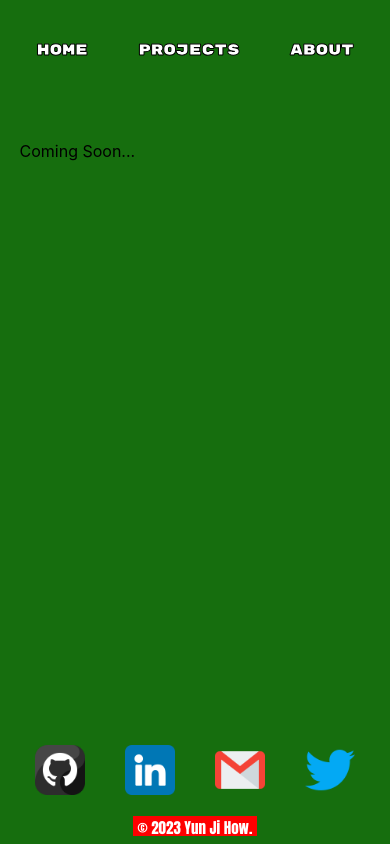
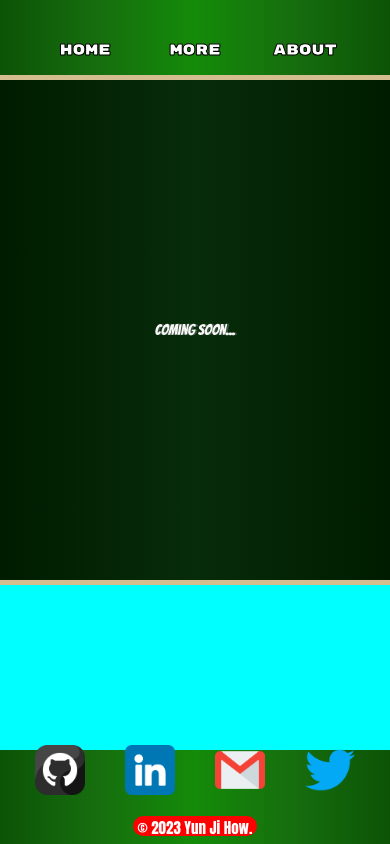
Before and after one commit to yunji0387/my-portfolio, a React (Create React App) app: page /About in a window 390 px wide. Built offline with nearby package versions, Linux system fonts and the light colour scheme; a web font is replaced by a local one.

Commit message:
fix and refactor navbar

```diff
--- a/src/partials/Intro.css
+++ b/src/components/Intro.css
@@ -3,14 +3,15 @@
   justify-content: center;
   align-items: center;
   background-color: rgb(7, 44, 10);
+  background-image: linear-gradient(to right, rgb(0, 28, 0), rgb(7, 44, 10), rgb(0, 28, 0));
   border-top: 5px solid rgb(212, 190, 143); /* Add a 2px solid black top border */
   border-bottom: 5px solid rgb(212, 190, 143);
   width: 100%;
+  height: 100%;
 }
 
-.intro-section {
-  /* background-color: blueviolet; */
-}
+/* .intro-section {
+} */
 
 .intro-text {
   text-align: center;
@@ -24,9 +25,6 @@
   color: rgb(248, 245, 245);
   /* -webkit-text-stroke: 1px white; */
   text-shadow: 2px 0 rgb(53, 83, 63);
-  /* background-color: aliceblue; */
-  /* padding: 25px 5%; */
-  /* background-color: antiquewhite; */
   padding-top: 25px;
   padding-bottom: 25px;
   width: 800px;
@@ -44,7 +42,6 @@
         margin-top: -100px;
       }
     .intro-text {
-        /* font-size: 15px; */
         width: 400px;
       }
 }
--- /dev/null
+++ b/src/components/Intro.js
@@ -0,0 +1,16 @@
+import React from 'react';
+import './Intro.css';
+
+const Intro = (props) => {
+    return (
+        <div className="intro">
+            <div className="intro-section">
+                <p className="intro-text">
+                    {props.text}
+                </p>
+            </div>
+        </div>
+    );
+};
+
+export default Intro;
--- a/src/index.css
+++ b/src/index.css
@@ -6,6 +6,7 @@ body {
   -webkit-font-smoothing: antialiased;
   -moz-osx-font-smoothing: grayscale;
   background-color: rgb(22, 110, 14);
+  background-image: linear-gradient(to right,rgb(12, 83, 6), rgb(22, 110, 14) , rgb(20, 139, 9), rgb(22, 110, 14), rgb(12, 83, 6));
 }
 
 code {
--- a/src/pages/About.css
+++ b/src/pages/About.css
@@ -1,4 +1,7 @@
 .content {
-    padding-top: 25px;
-    width: 90%;
+    background-color: aqua;
+    margin-top: 150px;
+    /* padding-top: 25px; */
+    width: 100%;
+    height: 500px;
   }
--- a/src/pages/About.js
+++ b/src/pages/About.js
@@ -1,10 +1,11 @@
 import React from 'react';
+import Intro from '../components/Intro';
 import './About.css';
 
 function About() {
   return (
     <div className="content">
-        <p>Coming Soon...</p>
+        <Intro text="Coming Soon..."/>
     </div>
   );
 }
--- a/src/pages/Home.js
+++ b/src/pages/Home.js
@@ -1,13 +1,14 @@
 import React from 'react';
 import Name from '../partials/Name';
-import Intro from '../partials/Intro'
+import Intro from '../components/Intro';
 import './Home.css';
 
 function Home() {
+    const introText = "I am a recent Computer Science graduates with a strong passion for coding and and a keen interest in web and software development. While I may not have prior professional experience in the field, I am highly motivated to pursue a career in coding, willing to learn new skills, and contribute to a dynamic team.";
     return (
         <div className="home">
             <Name />
-            <Intro />
+            <Intro text={introText}/>
         </div>
     );
 }
--- a/src/partials/Footer.css
+++ b/src/partials/Footer.css
@@ -33,6 +33,7 @@
     padding-left: 5px;
     padding-right: 5px;
     background-color: red;
+    border-radius: 10px;
   }
 
   @media (max-height: 800px), (max-width: 700px) {
--- a/src/partials/Intro.js
+++ /dev/null
@@ -1,16 +0,0 @@
-import React from 'react';
-import './Intro.css';
-
-const Intro = () => {
-    return (
-        <div className="intro">
-            <div className="intro-section">
-                <p className="intro-text">
-                    I am a recent Computer Science graduates with a strong passion for coding and and a keen interest in web and software development. While I may not have prior professional experience in the field, I am highly motivated to pursue a career in coding, willing to learn new skills, and contribute to a dynamic team.
-                </p>
-            </div>
-        </div>
-    );
-};
-
-export default Intro;
--- a/src/partials/Name.css
+++ b/src/partials/Name.css
@@ -2,7 +2,6 @@
   display: flex;
   justify-content: center;
   align-items: center;
-  /* background-color: aqua; */
 }
 
 .name-section {
@@ -15,10 +14,7 @@
   font-family: "Bangers", cursive;
   color: black;
   -webkit-text-stroke: 1px white;
-  /* background-color: aliceblue; */
   padding-left: 5%;
-  /* margin-top: 50px; */
-  /* margin-bottom: 0px; */
   padding-top: 30px;
 }
 
@@ -30,17 +26,12 @@
   /* font-family: 'Rubik Mono One', sans-serif; */
   /* font-family: 'Anton', sans-serif; */
   font-family: "Holtwood One SC", serif;
-  text-shadow: 10px 0 rgb(4, 19, 2);
+  text-shadow: 10px 0 rgb(7, 44, 10);
   text-align: center;
   margin-top: -30px;
-  /* background-color: aqua; */
 }
 
 @media (max-width: 900px) {
-  .name-section{
-    /* margin-top: 10px; */
-  }
-
   .greed-text {
     font-size: 35px;
     padding-top: 75px
@@ -82,7 +73,6 @@
 
   .name-text {
     font-size: 35px;
-    /* margin-top: -15px; */
   }
 }
 
--- a/src/partials/Navbar.css
+++ b/src/partials/Navbar.css
@@ -5,7 +5,6 @@
   align-items: center;
   justify-content: center;
   height: 100px;
-    /* background-color: aqua; */
 }
 
 .navbar ul {
@@ -13,7 +12,6 @@
   margin: 0;
   padding: 0;
   overflow: hidden;
-    /* background-color: rgb(255, 46, 9); */
   display: flex;
   justify-content: center;
 }
@@ -22,52 +20,165 @@
   display: inline-block;
 }
 
-  .navbar ul li a {
+.navbar ul li a, .navbar ul li .dropbtn {
   display: flex;
   justify-content: center;
   align-items: center;
   color: white;
   -webkit-text-stroke: 1px black;
   text-align: center;
-    padding: 5px 50px;
+  padding: 5px 10px;
   text-decoration: none;
   font-weight: bold;
   font-size: 25px;
-    font-family: 'Rubik Mono One', sans-serif;
+  font-family: "Rubik Mono One", sans-serif;
   transition: 0.1s;
+  width: 150px;
 }
 
 .navbar ul li a:hover {
-    /* background-color: #8f1818; */
-    color: white;
   font-size: 50px;
+  width: 250px;
 }
 
-  @media (max-height: 600px), (max-width: 755px) {
+.dropdown .dropbtn:hover {
+  font-size: 50px;
+  width: 300px;
+}
+
+/*-------------------------*/
+.navbar ul li .dropbtn {
+  width: 200px;
+}
+
+.dropbtn {
+  cursor: pointer;
+  background-color: transparent;
+  border: none;
+}
+
+.dropdown-content {
+  display: none;
+  position: absolute;
+  z-index: 1;
+}
+
+.dropdown .dropdown-content a {
+  font-size: 25px;
+  margin-left: 15px;
+}
+
+.show {
+  display: block;
+}
+
+.dropdown .dropbtn:hover + .dropdown-content a  {
+  margin-left: 65px;
+}
+
+.dropdown-content a:hover {
+  /* background-color: rgb(212, 190, 143); */
+  background-color: rgb(7, 39, 0);
+  border: 2px solid rgb(212, 190, 143);
+  padding: 0px 50px;
+  padding-top: 2px;
+  border-radius: 5px;
+  margin-left: -75px;
+  width: 300px;
+  height: 55px;
+}
+
+.testing {
+  color: yellow;
+}
+
+/* .dropdown .dropbtn + .dropdown-content a  {
+}
+
+.dropdown .dropbtn + .dropdown-content a:hover  {
+}
+
+.dropdown-content a:hover + .dropbtn {
+} */
+
+/*-------------------------*/
+
+@media (max-height: 600px), (max-width: 700px) {
   .navbar {
     top: 60px;
   }
 
-    .navbar ul li a {
-      height: 25px;
+  .navbar ul li a, .navbar ul li .dropbtn {
     font-size: 25px;
-      padding: 5px 38px;
+    padding: 5px 30px;
+    width: 120px;
   }
 
   .navbar ul li a:hover {
     font-size: 38px;
   }
+
+  .dropdown .dropbtn:hover {
+    font-size: 38px;
+  }
+
+  .navbar ul li .dropbtn {
+    width: 150px;
+  }
+
+  .dropdown .dropbtn:hover + .dropdown-content a  {
+    margin-left: 58px;
+  }
+
+  .dropdown .dropdown-content a {
+    font-size: 25px;
+    margin-left: -15px;
+  }
+
+  .dropdown-content a:hover {
+    padding: 5px 20px;
+    padding-bottom: 0px;
+    margin-left: -70px;
+    font-size: 38px;
+    height: 38px;
+  }
 }
 
 @media (max-width: 600px) {
-    .navbar ul li a {
-      height: 25px;
+  .navbar ul li a, .navbar ul li .dropbtn {
     font-size: 20px;
-      padding: 5px 30px;
+    padding: 5px 20px;
   }
 
   .navbar ul li a:hover {
     font-size: 35px;
+    width: 200px;
+  }
+
+  .dropdown .dropbtn:hover {
+    font-size: 35px;
+    width: 200px;
+  }
+
+  .navbar ul li .dropbtn {
+    width: 125px;
+  }
+
+  .dropdown .dropbtn:hover + .dropdown-content a  {
+    margin-left: 18px;
+  }
+
+  .dropdown .dropdown-content a {
+    font-size: 20px;
+    margin-left: -18px;
+  }
+
+  .dropdown-content a:hover {
+    /* padding: 5px 20px; */
+    padding-bottom: 0px;
+    margin-left: -55px;
+    font-size: 35px;
+    height: 30px;
   }
 }
 
@@ -76,13 +187,38 @@
     top: 40px;
   }
 
-    .navbar ul li a {
-      height: 20px;
+  .navbar ul li a, .navbar ul li .dropbtn {
     font-size: 15px;
-      padding: 5px 25px;
+    padding: 5px 0px;
   }
 
   .navbar ul li a:hover {
-      font-size: 20px;
+    font-size: 30px;
+    width: 150px;
+  }
+
+  .dropdown .dropbtn:hover {
+    font-size: 30px;
+    width: 150px;
+  }
+
+  .navbar ul li .dropbtn {
+    width: 100px;
+  }
+
+  .dropdown .dropbtn:hover + .dropdown-content a  {
+    margin-left: 15px;
+  }
+
+  .dropdown .dropdown-content a {
+    font-size: 15px;
+    margin-left: -10px;
+  }
+
+  .dropdown-content a:hover {
+    padding: 5px 30px;
+    padding-bottom: 0px;
+    margin-left: -55px;
+    font-size: 30px;
   }
 }
--- a/src/partials/Navbar.js
+++ b/src/partials/Navbar.js
@@ -1,13 +1,54 @@
+// import React from 'react';
+// import { Link } from 'react-router-dom';
+// import './Navbar.css';
+
+// const Navbar = () => {
+//   return (
+//     <div className="navbar">
+//       <ul>
+//         <li><Link to='/'>Home</Link></li>
+//         <li><Link to='/project'>Projects</Link></li>
+//         <li><Link to='/about'>About</Link></li>
+//       </ul>
+//     </div>
+//   );
+// };
+
+// export default Navbar;
+
 import React from 'react';
 import { Link } from 'react-router-dom';
 import './Navbar.css';
 
 const Navbar = () => {
+
+  function showDropDown() {
+    document.getElementById("dropdownContent").classList.toggle("show");
+  }
+
+  window.onclick = function(e) {
+    if (!e.target.matches('.dropbtn')) {
+    var myDropdown = document.getElementById("dropdownContent");
+      if (myDropdown.classList.contains('show')) {
+        myDropdown.classList.remove('show');
+      }
+    }
+  }
+
   return (
     <div className="navbar">
       <ul>
         <li><Link to='/'>Home</Link></li>
-        <li><Link to='/project'>Projects</Link></li>
+        <li>
+          <div className="dropdown">
+            <button className="dropbtn testing" id="dropBtn" onClick={showDropDown}>More</button>
+            <div className="dropdown-content" id="dropdownContent">
+              <Link to="/" >Resume</Link>
+              <Link to="/" >Projects</Link>
+              <Link to="/" >Contact</Link>
+            </div>
+          </div>
+        </li>
         <li><Link to='/about'>About</Link></li>
       </ul>
     </div>
```
Lines whose indentation alone changed are shown as unchanged.
